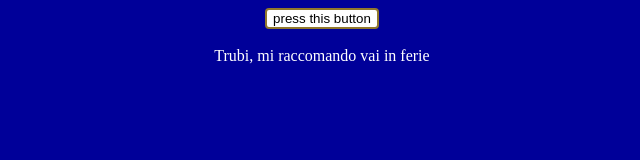
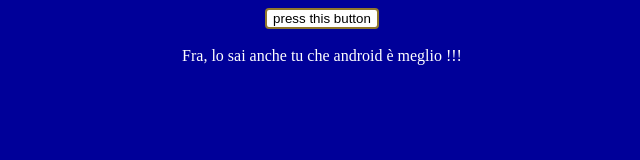
Before and after one commit to sturla78/sturlaTest, a plain HTML site: page index.html in a window 1280 px wide. Both pictures are taken after a click on the button "press this button". Shown: the full height of the page, 318-958 px from the left. Drawn offline with Linux system fonts and the light colour scheme.

Commit message:
Update index.html

```diff
--- a/index.html
+++ b/index.html
@@ -35,7 +35,7 @@
 
     <input type="button" id="showtext" name="press" value="press this button" onclick="showStuff(); return false;" />
         <br /><br />
-    <div id="thisText" style="display:none;color:white">Trubi, mi raccomando vai in ferie</div>
+    <div id="thisText" style="display:none;color:white">Fra, lo sai anche tu che android è meglio !!!</div>
 
     </div>
 
```
